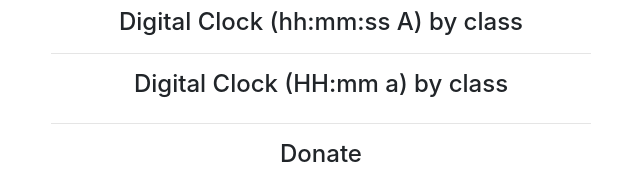
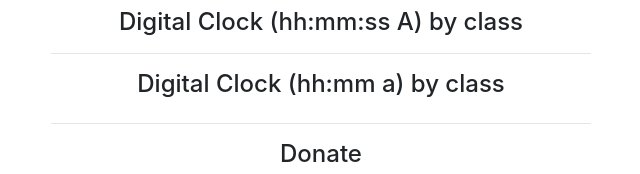
Before and after one commit to yusufshakeel/dyClockJS, a website: page index.html in a window 1280 px wide. Shown: the part 734-908 px from the top of the page, 319-959 px from the left. Drawn offline with nearby package versions, Linux system fonts and the light colour scheme; some packages are replaced by stand-ins of ours; a script that the page names is missing.

Commit message:
example update

```diff
--- a/index.html
+++ b/index.html
@@ -92,7 +92,7 @@
 
             <hr/>
 
-            <h4 class="text-center">Digital Clock (HH:mm a) by class</h4>
+            <h4 class="text-center">Digital Clock (hh:mm a) by class</h4>
             <div class="some-class text-center">
                 <div class="dyclock-digital-5 dyclock-container"></div>
             </div>
@@ -171,14 +171,14 @@
         });
         clockObj3.start();
 
-        // default: digital clock format: (HH:mm:ss A)
+        // default: digital clock format: (hh:mm:ss A)
         var clockObj4 = new dyClock(".dyclock-digital-4", {
             clock: "digital",
             format: "hh:mm:ss A"
         });
         clockObj4.start();
 
-        // default: digital clock format: (HH:mm a)
+        // default: digital clock format: (hh:mm a)
         var clockObj5 = new dyClock(".dyclock-digital-5", {
             clock: "digital",
             format: "hh:mm a"
```
